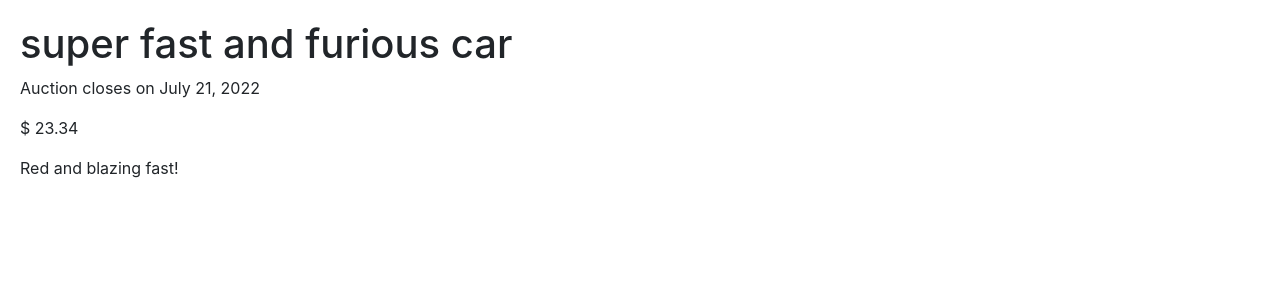
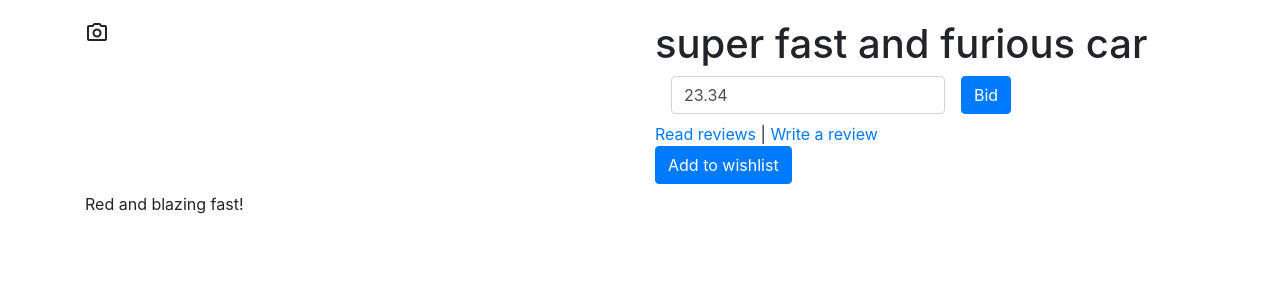
Before and after one commit to Nishijama/OnlineAuctions, a Django app: page /listings/5 in a window 1280 px wide. Shown: the part 56-356 px from the top of the page. Run offline with Django 3.2, Linux system fonts and the light colour scheme; data comes from the database, SQL or seed files in the repository; both versions use the stored data as it was after the commit; some libraries are stand-ins or nearby versions.

Commit message:
styled index and started styling listing page

```diff
--- a/commerce/auctions/templates/auctions/layout.html
+++ b/commerce/auctions/templates/auctions/layout.html
@@ -6,6 +6,7 @@
         <title>{% block title %}Auctions{% endblock %}</title>
         <link rel="stylesheet" href="https://stackpath.bootstrapcdn.com/bootstrap/4.4.1/css/bootstrap.min.css" integrity="sha384-Vkoo8x4CGsO3+Hhxv8T/Q5PaXtkKtu6ug5TOeNV6gBiFeWPGFN9MuhOf23Q9Ifjh" crossorigin="anonymous">
         <link href="{% static 'auctions/styles.css' %}" rel="stylesheet">
+        <link rel="stylesheet" href="https://fonts.googleapis.com/css2?family=Material+Symbols+Outlined:opsz,wght,FILL,GRAD@20..48,100..700,0..1,-50..200" />
     </head>
     <body>
 
--- a/commerce/auctions/templates/auctions/listing.html
+++ b/commerce/auctions/templates/auctions/listing.html
@@ -1,15 +1,40 @@
 {% extends "auctions/layout.html" %}
 
 {% block body %}
-<h1>{{ title }}</h1>
-    {% if item_image %}
-        <img class="individual_listing_image" src="{{ item_image.url }}" alt="">
-    {% endif %}
+<div class="container">
+    <div class="row">
+      <div class="col-sm">
 
-    {% if end_date %}
-        <p>Auction closes on {{ end_date }} </p>
-    {% endif %}
+        {% if item_image %}
+            <img class="individual_listing_image" src="{{ item_image.url }}" alt="">
+            {% else %}
+            <span class="material-symbols-outlined">
+                photo_camera
+            </span>
+            {% endif %}
 
-    <p>$ {{ price }}</p>
-    <p>{{ description }}</p>
+
+      </div>
+      <div class="col-sm">
+        <div class="bidding_pannel">
+            <h1>{{ title }}</h1>
+            <form class="form-inline" method="POST">
+                <div class="form-group mx-sm-3 mb-2">
+                    <label for="bid_input" class="sr-only">Password</label>
+                    <input type="text" id="bid_input" class="form-control" value="{{ price }}" placeholder="${{ price }}">
+                </div>
+                <button type="submit" class="btn btn-primary mb-2">Bid</button>
+                <span><a href="#">Read reviews</a> | <a href="#">Write a review</a></span>
+            </form>
+            <button type="submit" class="btn btn-primary mb-2">Add to wishlist</button>
+        </div>
+      </div>
+    </div>
+    <div class="row">
+        <div class="col-sm">
+            <p>{{ description }}</p>
+        </div>
+    </div>
+  </div>
+
 {% endblock %}
```
Also changed, not shown: commerce/auctions/static/auctions/styles.css (+10 -15 lines), commerce/auctions/templates/auctions/index.html (+8 -21 lines), commerce/db.sqlite3.
